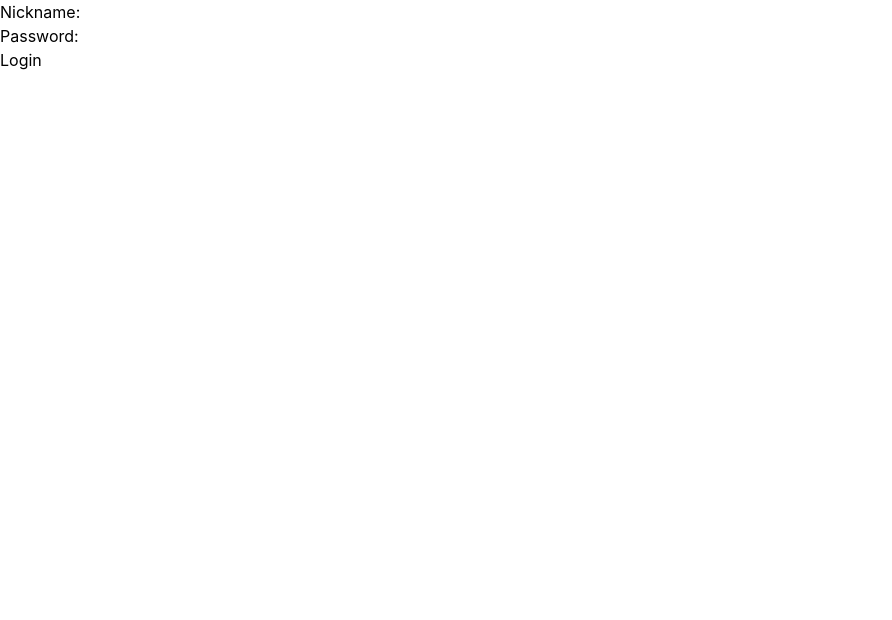
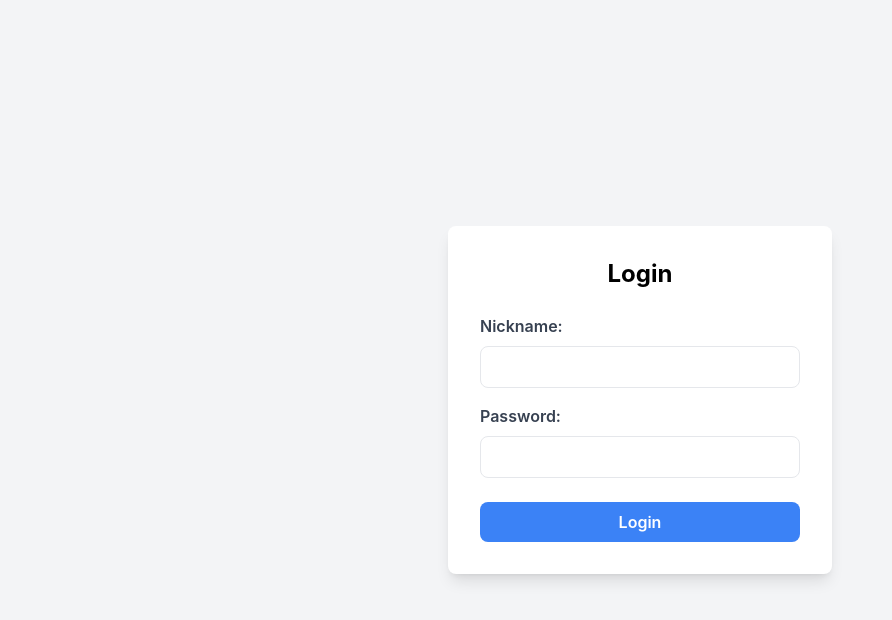
Before and after one commit to Ninottt9/star_wars_card_collector_frontend, a React (Create React App) app: page /login in a window 1280 px wide. Shown: the top 620 px of the page, without its empty margins (0-892 px from the left). Built offline with nearby package versions, Linux system fonts and the light colour scheme.

Commit message:
login and register pages styled

```diff
--- a/src/components/Login.tsx
+++ b/src/components/Login.tsx
@@ -3,9 +3,10 @@
 import React, { useState, useContext } from 'react';
 import { AuthContext } from '../context/AuthContext';
 import { useNavigate } from 'react-router-dom';
+import Form from './reusable/Form';
 
 const Login = () => {
-  const [nickname, setNickname] = useState('');
+  const [username, setUsername] = useState('');
   const [password, setPassword] = useState('');
   const { login } = useContext(AuthContext);
   const navigate = useNavigate();
@@ -13,7 +14,7 @@ const Login = () => {
   const handleSubmit = async (e) => {
     e.preventDefault();
     try {
-      await login(nickname, password);
+      await login(username, password);
       navigate('/');
     } catch (error) {
       console.error(error);
@@ -21,19 +22,7 @@ const Login = () => {
     }
   };
 
-  return (
-    <form onSubmit={handleSubmit}>
-      <div>
-        <label>Nickname:</label>
-        <input type='text' value={nickname} onChange={(e) => setNickname(e.target.value)} />
-      </div>
-      <div>
-        <label>Password:</label>
-        <input type='password' value={password} onChange={(e) => setPassword(e.target.value)} />
-      </div>
-      <button type='submit'>Login</button>
-    </form>
-  );
+  return Form({ username, password, setUsername, setPassword, handleSubmit, buttonText: 'Login' });
 };
 
 export default Login;
--- a/src/components/Register.tsx
+++ b/src/components/Register.tsx
@@ -3,9 +3,10 @@
 import React, { useState, useContext } from 'react';
 import { AuthContext } from '../context/AuthContext';
 import { useNavigate } from 'react-router-dom';
+import Form from './reusable/Form';
 
 const Register = () => {
-  const [nickname, setNickname] = useState('');
+  const [username, setUsername] = useState('');
   const [password, setPassword] = useState('');
   const { register } = useContext(AuthContext);
   const navigate = useNavigate();
@@ -13,7 +14,7 @@ const Register = () => {
   const handleSubmit = async (e) => {
     e.preventDefault();
     try {
-      await register(nickname, password);
+      await register(username, password);
       navigate('/login');
     } catch (error) {
       console.error(error);
@@ -21,19 +22,14 @@ const Register = () => {
     }
   };
 
-  return (
-    <form onSubmit={handleSubmit}>
-      <div>
-        <label>Nickname:</label>
-        <input type='text' value={nickname} onChange={(e) => setNickname(e.target.value)} />
-      </div>
-      <div>
-        <label>Password:</label>
-        <input type='password' value={password} onChange={(e) => setPassword(e.target.value)} />
-      </div>
-      <button type='submit'>Register</button>
-    </form>
-  );
+  return Form({
+    username,
+    password,
+    setUsername,
+    setPassword,
+    handleSubmit,
+    buttonText: 'Register',
+  });
 };
 
 export default Register;
--- /dev/null
+++ b/src/components/reusable/Form.tsx
@@ -0,0 +1,40 @@
+export default function Form({
+  username,
+  password,
+  setUsername,
+  setPassword,
+  handleSubmit,
+  buttonText,
+}) {
+  return (
+    <div className='flex items-center justify-center min-h-screen bg-gray-100'>
+      <form onSubmit={handleSubmit} className='bg-white p-8 rounded-lg shadow-lg w-96'>
+        <h2 className='text-2xl font-bold mb-6 text-center'>{buttonText}</h2>
+        <div className='mb-4'>
+          <label className='block text-gray-700 font-semibold mb-2'>Nickname:</label>
+          <input
+            type='text'
+            value={username}
+            onChange={(e) => setUsername(e.target.value)}
+            className='w-full px-4 py-2 border rounded-lg focus:outline-none focus:ring-2 focus:ring-blue-500'
+          />
+        </div>
+        <div className='mb-6'>
+          <label className='block text-gray-700 font-semibold mb-2'>Password:</label>
+          <input
+            type='password'
+            value={password}
+            onChange={(e) => setPassword(e.target.value)}
+            className='w-full px-4 py-2 border rounded-lg focus:outline-none focus:ring-2 focus:ring-blue-500'
+          />
+        </div>
+        <button
+          type='submit'
+          className='w-full bg-blue-500 text-white py-2 rounded-lg font-semibold hover:bg-blue-600 transition duration-200'
+        >
+          {buttonText}
+        </button>
+      </form>
+    </div>
+  );
+}
```
